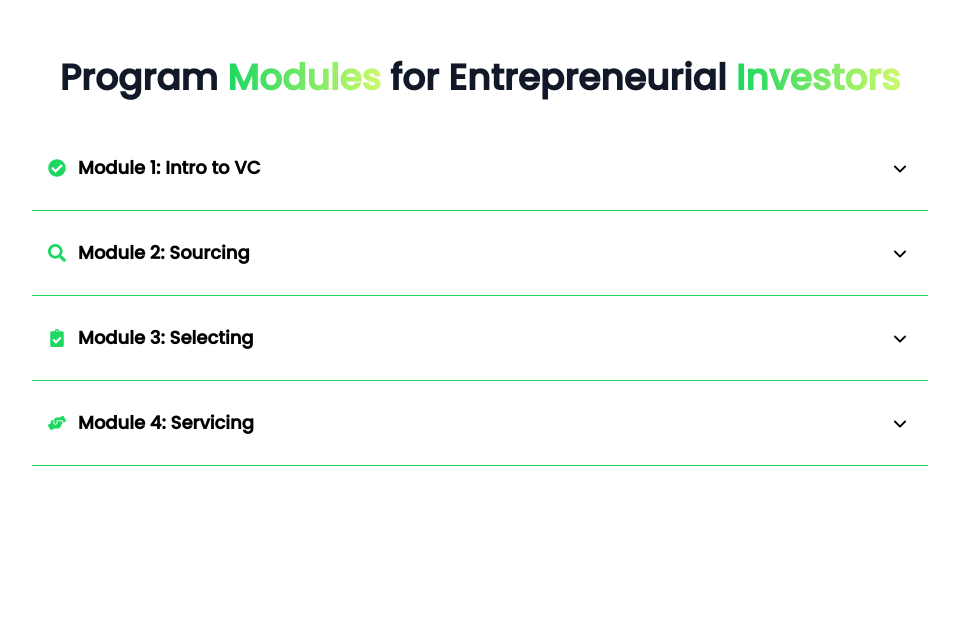
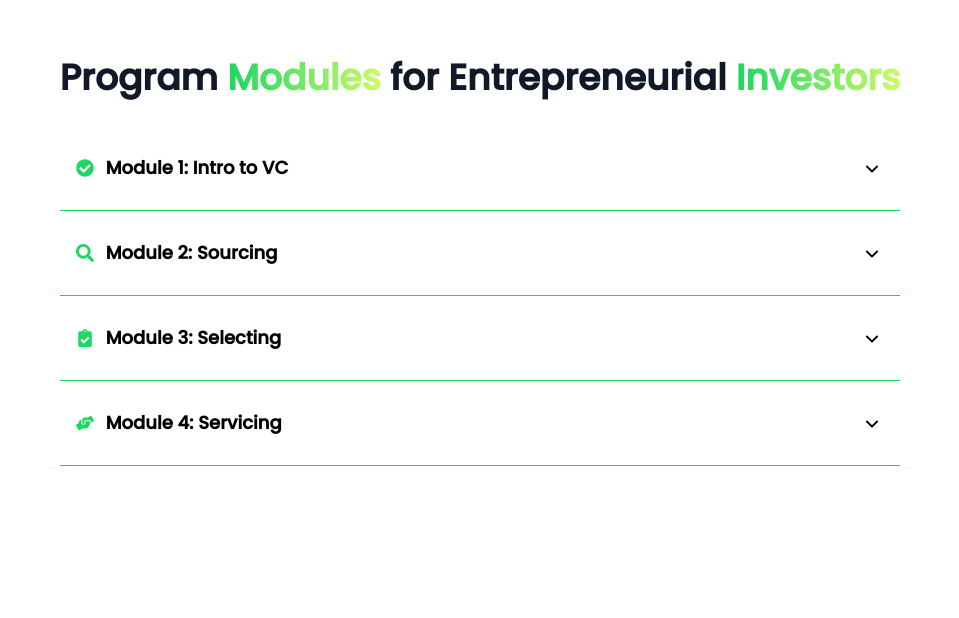
Before and after one commit to FabianEspitia-it/Entrepreneurial-Investing-WebSite, a Next.js app: page /en in a window 1280 px wide. Shown: the part 1442-2060 px from the top of the page, without its empty margins (160-1119 px from the left). Built offline with nearby package versions, Linux system fonts and the light colour scheme.

Commit message:
program and qa fixed

```diff
--- a/src/app/[lng]/page.tsx
+++ b/src/app/[lng]/page.tsx
@@ -30,7 +30,7 @@ export default function Home({
     <div className="min-h-screen bg-white">
       <NavBar />
 
-      <main className="flex flex-col justify-center flex-1 px-8 md:mt-44 md:gap-2 mt-40 max-w-screen-xl mx-auto">
+      <main className="flex flex-col justify-center items-center flex-1 px-8 md:mt-44 md:gap-2 mt-40 max-w-screen-xl mx-auto">
         <Hero />
         <AboutUs />
         <Modules />
```
